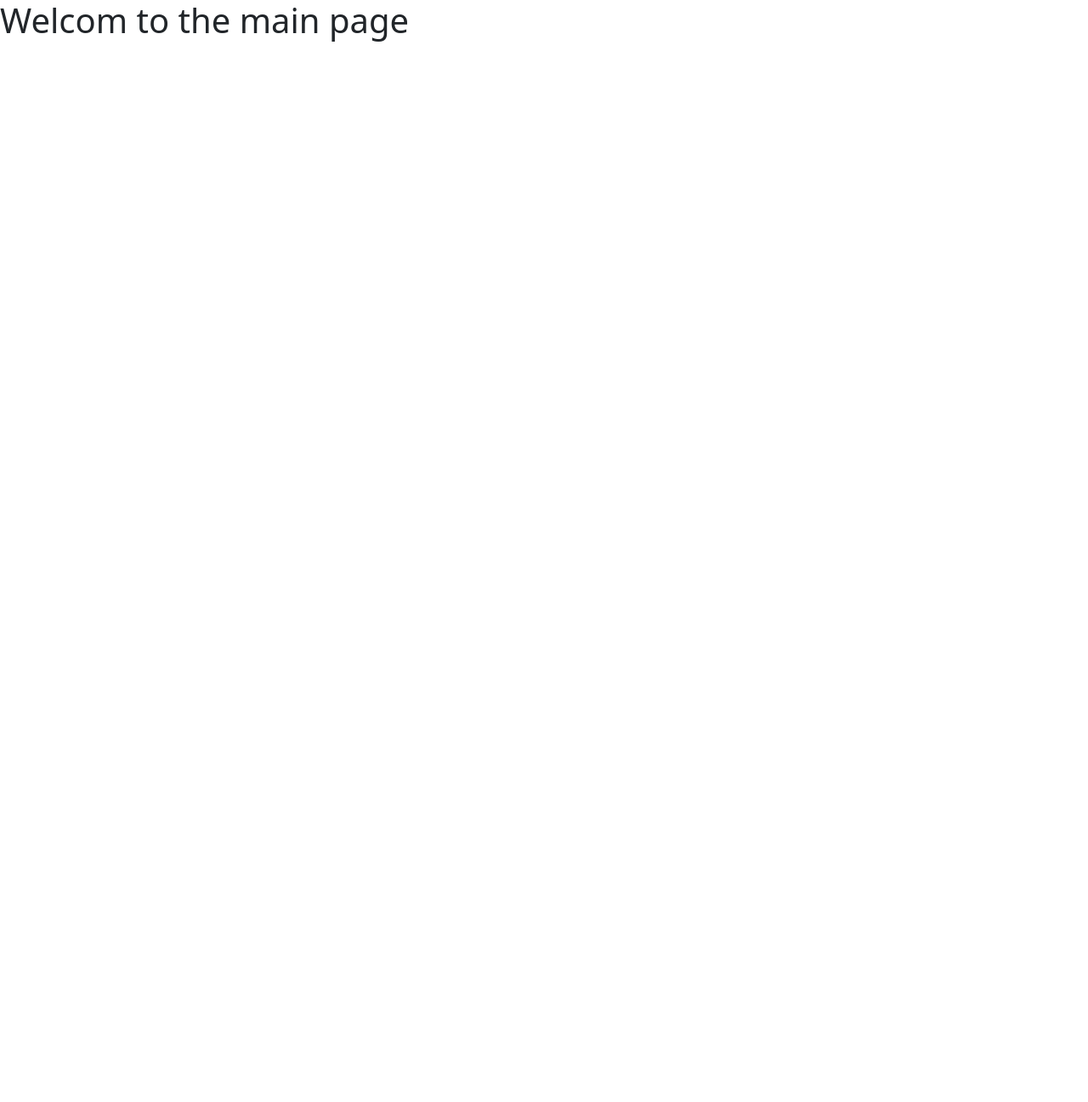
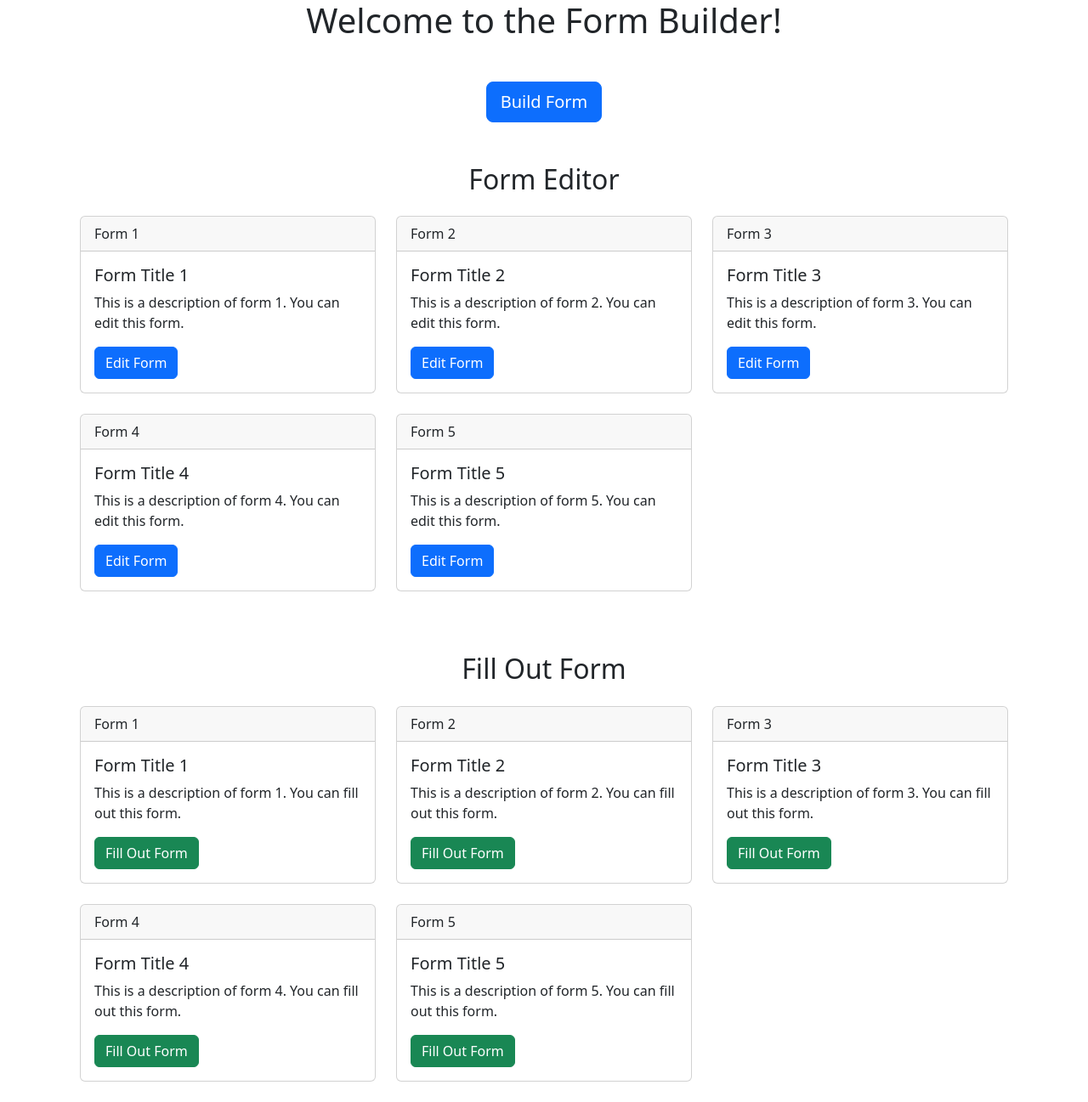
Before and after one commit to georgdronov/CourseProject, a React (Create React App) app in the folder client/: page / in a window 1280 px wide. Shown: the whole page at 85% size. Before the commit the page ends 800 px from the top, so only its background shows below. Built offline with nearby package versions, Linux system fonts and the light colour scheme.

Commit message:
Init Main page

```diff
--- a/client/src/pages/MainPage.jsx
+++ b/client/src/pages/MainPage.jsx
@@ -1,9 +1,59 @@
 import React from "react";
+import { Container, Row, Col, Button, Card } from "react-bootstrap";
+import { Link } from "react-router-dom";
 
 export const MainPage = (props) => {
   return (
-    <div>
-      <h1>Welcom to the main page</h1>
-    </div>
+    <Container className="d-flex flex-column justify-content-center align-items-center min-vh-100">
+      <h1 className="text-center mb-5">Welcome to the Form Builder!</h1>
+
+      <Button
+        as={Link}
+        to="/form-builder"
+        variant="primary"
+        className="mb-5"
+        size="lg"
+      >
+        Build Form
+      </Button>
+
+      <h2 className="mb-4 text-center">Form Editor</h2>
+      <Row className="mb-5 w-100">
+        {Array.from({ length: 5 }).map((_, idx) => (
+          <Col md={6} lg={4} className="mb-4" key={idx}>
+            <Card>
+              <Card.Header>Form {idx + 1}</Card.Header>
+              <Card.Body>
+                <Card.Title>Form Title {idx + 1}</Card.Title>
+                <Card.Text>
+                  This is a description of form {idx + 1}. You can edit this
+                  form.
+                </Card.Text>
+                <Button variant="primary">Edit Form</Button>
+              </Card.Body>
+            </Card>
+          </Col>
+        ))}
+      </Row>
+
+      <h2 className="mb-4 text-center">Fill Out Form</h2>
+      <Row className="w-100">
+        {Array.from({ length: 5 }).map((_, idx) => (
+          <Col md={6} lg={4} className="mb-4" key={idx}>
+            <Card>
+              <Card.Header>Form {idx + 1}</Card.Header>
+              <Card.Body>
+                <Card.Title>Form Title {idx + 1}</Card.Title>
+                <Card.Text>
+                  This is a description of form {idx + 1}. You can fill out this
+                  form.
+                </Card.Text>
+                <Button variant="success">Fill Out Form</Button>
+              </Card.Body>
+            </Card>
+          </Col>
+        ))}
+      </Row>
+    </Container>
   );
 };
```
